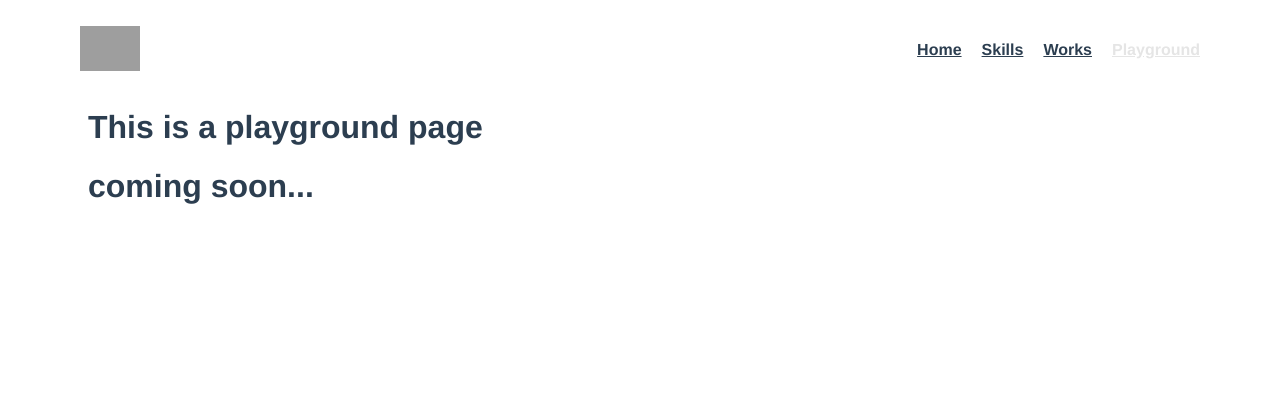
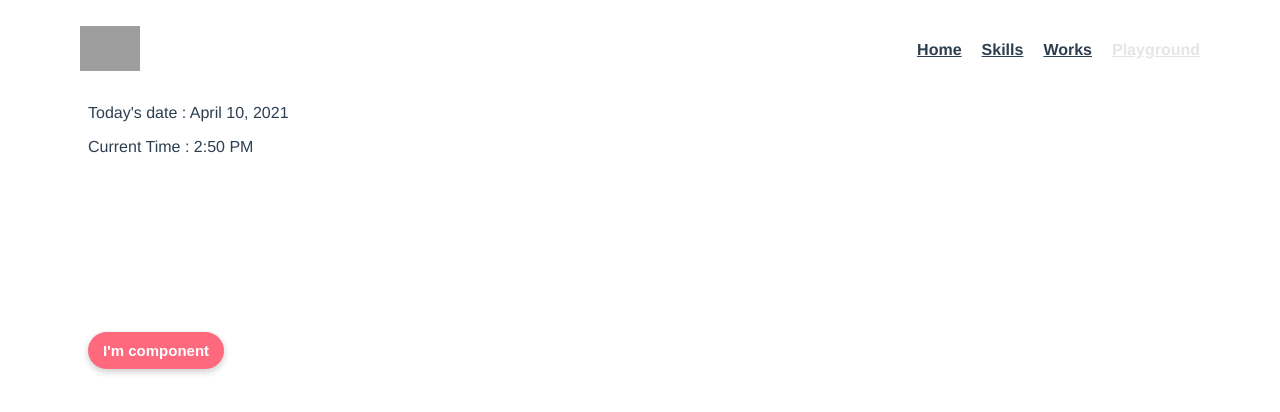
Before and after one commit to komurananami/komurananami.github.io, a Vue app: page /playground in a window 1280 px wide. Shown: the top 412 px of the page. Built offline with nearby package versions, Linux system fonts and the light colour scheme; grey boxes are pictures that could not be loaded.

Commit message:
add dayjs component

```diff
--- a/package.json
+++ b/package.json
@@ -9,6 +9,7 @@
   },
   "dependencies": {
     "core-js": "^3.6.5",
+    "dayjs": "^1.10.4",
     "lottie-web": "^5.7.8",
     "vue": "^3.0.0",
     "vue-router": "^4.0.0-0",
--- /dev/null
+++ b/src/components/atoms/Dayjs.vue
@@ -0,0 +1,23 @@
+<template>
+  <p>Today's date : {{ today }}</p>
+  <p>Current Time : {{ time }}</p>
+</template>
+
+<script lang="ts">
+import { defineComponent } from "vue";
+import dayjs from "dayjs";
+import localizedFormat from "dayjs/plugin/localizedFormat";
+
+dayjs.extend(localizedFormat);
+
+export default defineComponent({
+  setup() {
+    const now = dayjs();
+    console.log("now", now.format("LL"));
+    const today = now.format("LL");
+    const time = now.format("LT");
+
+    return { today, time };
+  },
+});
+</script>
--- a/src/views/Playground.vue
+++ b/src/views/Playground.vue
@@ -1,6 +1,18 @@
 <template>
   <div class="container">
-    <h1>This is a playground page</h1>
-    <h1>coming soon...</h1>
+    <Dayjs />
+  </div>
+  <div class="container">
+    <Btn msg="I'm component" />
   </div>
 </template>
+
+<script lang="ts">
+import { defineComponent } from "vue";
+import Dayjs from "../components/atoms/Dayjs.vue";
+import Btn from "../components/atoms/Btn.vue";
+
+export default defineComponent({
+  components: { Dayjs, Btn },
+});
+</script>
```
Also changed, not shown: 1 other file (tests, documents, lock files or other folders).
